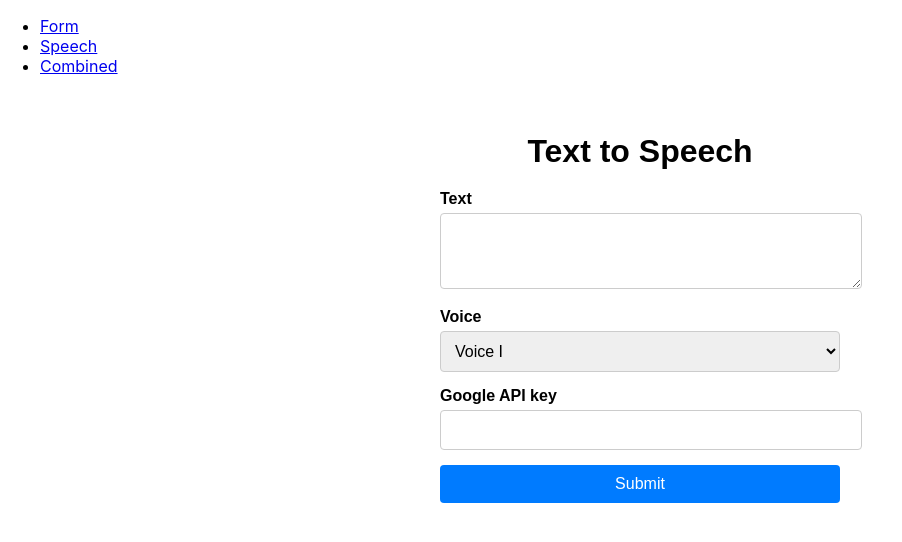
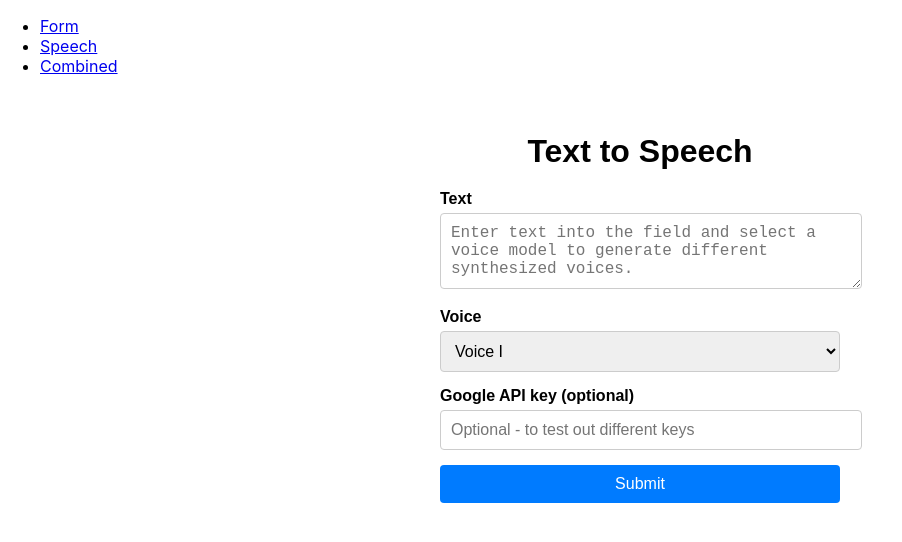
Before and after one commit to amalik27/NJTransitSignapse, a React (Create React App) app in the folder njt-signapse/: page /speech in a window 1280 px wide. Shown: the top 542 px of the page, without its empty margins (0-902 px from the left). Built offline with nearby package versions, Linux system fonts and the light colour scheme.

Commit message:
updated routing and added helper text

```diff
--- a/njt-signapse/src/components/combined.jsx
+++ b/njt-signapse/src/components/combined.jsx
@@ -165,6 +165,7 @@ function App() {
     <>
       {showForm ? (
         <div className="center">
+            <p>Enter the required fields below and press the "Speak" button to generate the text and an audio output.</p>
           <form className="form" onSubmit={handleSubmitCode}>
             <div className="select-container">
               <label htmlFor="tracks">Track:</label>
--- a/njt-signapse/src/components/form.js
+++ b/njt-signapse/src/components/form.js
@@ -91,6 +91,7 @@ function App() {
   return (
     <>
       <div className="center">
+        <p>Select all the required fields and hit the submit button to generate a text output.</p>
         <form className="form" onSubmit={handleSubmitCode}>
           <div className="select-container">
             <label htmlFor="tracks">Track:</label>
@@ -286,7 +287,7 @@ function App() {
             </select>
           </div>
 
-          <button type="submit">Speak</button>
+          <button type="submit">Generate text</button>
         </form>
         <div className="message">{generatedMessage}</div>
       </div>
--- a/njt-signapse/src/components/header.jsx
+++ b/njt-signapse/src/components/header.jsx
@@ -18,7 +18,7 @@ export class Header extends Component {
                 <Link to="/speech">Speech</Link>
               </li>
               <li>
-                <Link to="/combined">Combined</Link>
+                <Link to="/">Combined</Link>
               </li>
             </ul>
           </nav>
@@ -26,7 +26,7 @@ export class Header extends Component {
           <Routes>
             <Route path="/form" element={<Form />} />
             <Route path="/speech" element={<TextToSpeech />} />
-            <Route path="/combined" element={<Combined />} />
+            <Route path="/" element={<Combined />} />
           </Routes>
         </div>
       </Router>
--- a/njt-signapse/src/components/speech.jsx
+++ b/njt-signapse/src/components/speech.jsx
@@ -72,7 +72,6 @@ function TextToSpeech(props) {
   return (
     <div className="container">
       <h1>Text to Speech</h1>
-
       <form onSubmit={handleSubmit}>
         <div className="form-group">
           <label htmlFor="text">Text</label>
@@ -82,6 +81,7 @@ function TextToSpeech(props) {
             id="text"
             value={text}
             onChange={(e) => setText(e.target.value)}
+            placeholder="Enter text into the field and select a voice model to generate different synthesized voices."
           ></textarea>
         </div>
 
@@ -102,13 +102,14 @@ function TextToSpeech(props) {
         </div>
 
         <div className="form-group">
-          <label htmlFor="apiKey">Google API key</label>
+          <label htmlFor="apiKey">Google API key (optional)</label>
           <input
             type="text"
             className="form-control"
             id="apiKey"
             value={apiKey}
             onChange={(e) => setApiKey(e.target.value)}
+            placeholder="Optional - to test out different keys"
           />
         </div>
 
@@ -120,7 +121,6 @@ function TextToSpeech(props) {
           {loading ? "Loading..." : "Submit"}
         </button>
       </form>
-
       {audioFile && (
         <div>
           <audio
@@ -131,7 +131,6 @@ function TextToSpeech(props) {
           />
         </div>
       )}
-
       {error && <div className="error">{error}</div>}
     </div>
   );
```
